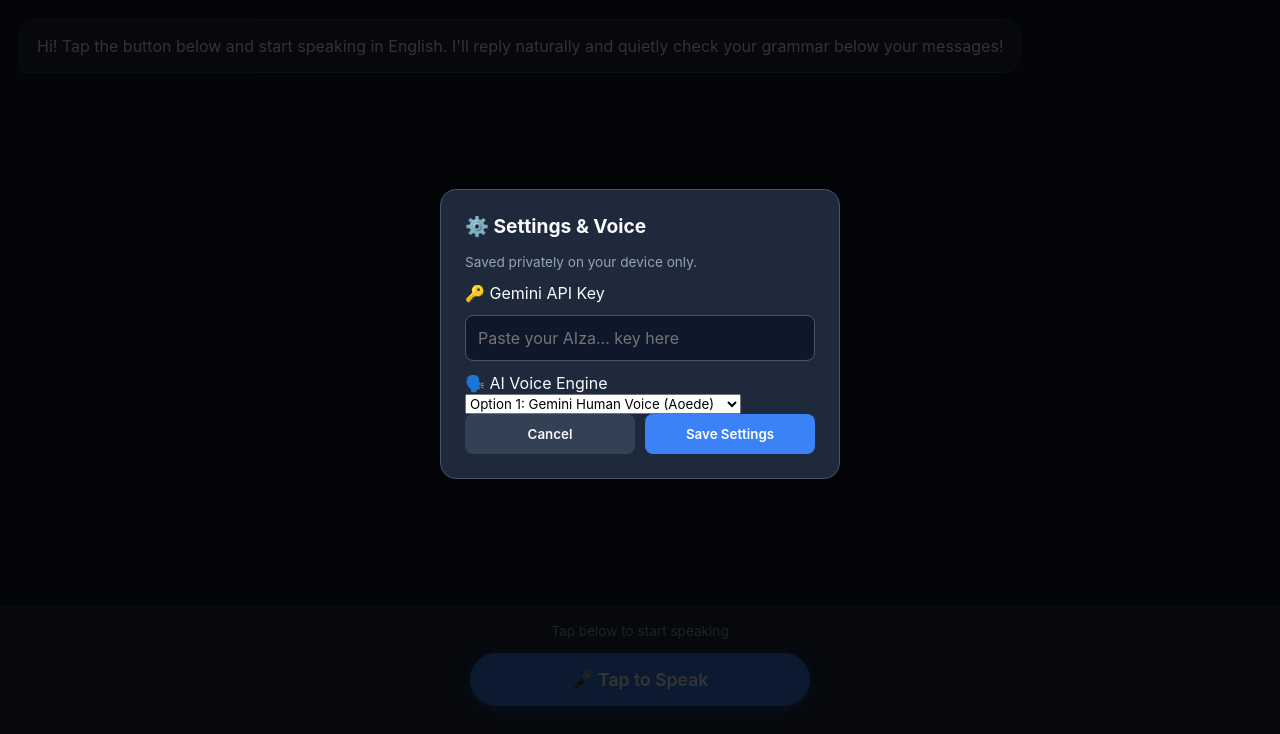
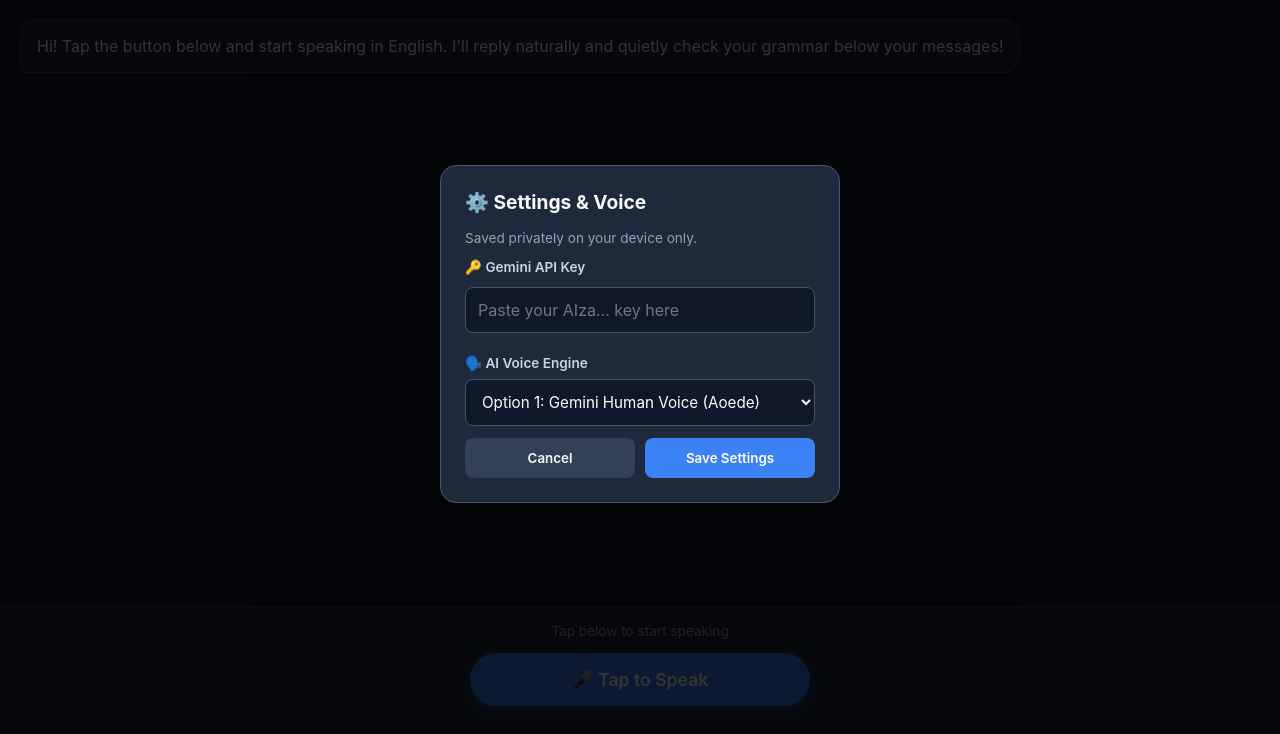
Before and after one commit to iffahradzwan/English-Coach, a plain HTML site: page index.html in a window 1280 px wide. Shown: the part 66-800 px from the top of the page. Drawn offline with Linux system fonts and the light colour scheme.

Commit message:
Update style.css

```diff
--- a/style.css
+++ b/style.css
@@ -235,3 +235,21 @@
     background: #334155;
     color: var(--text);
   }
+  .modal-label {
+  display: block;
+  font-size: 0.85rem;
+  font-weight: 600;
+  color: #cbd5e1;
+  margin-top: 10px;
+}
+
+.modal-content select {
+  width: 100%;
+  padding: 12px;
+  margin: 8px 0 12px;
+  border-radius: 8px;
+  border: 1px solid #475569;
+  background: var(--bg);
+  color: white;
+  font-size: 0.95rem;
+}
```
